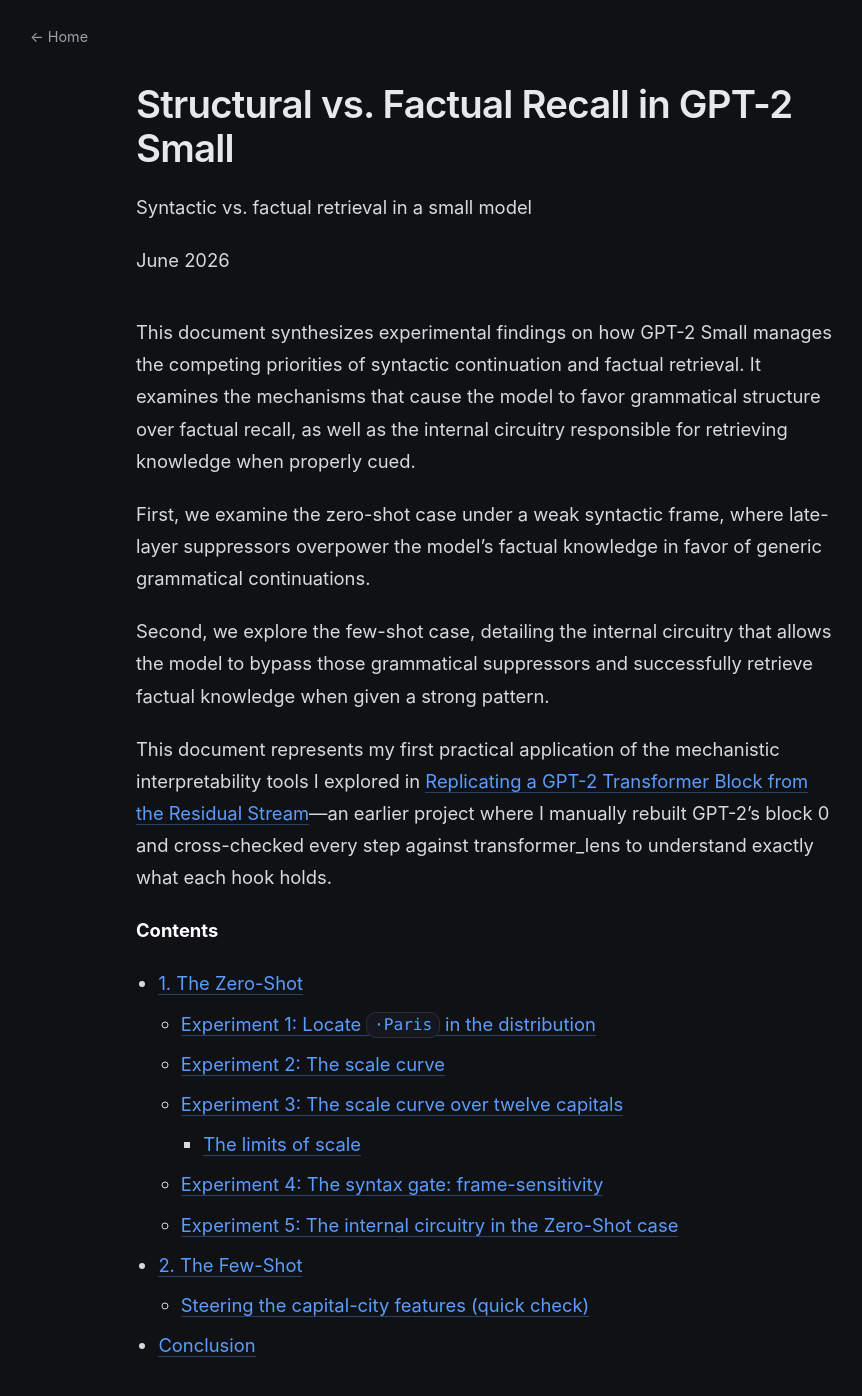
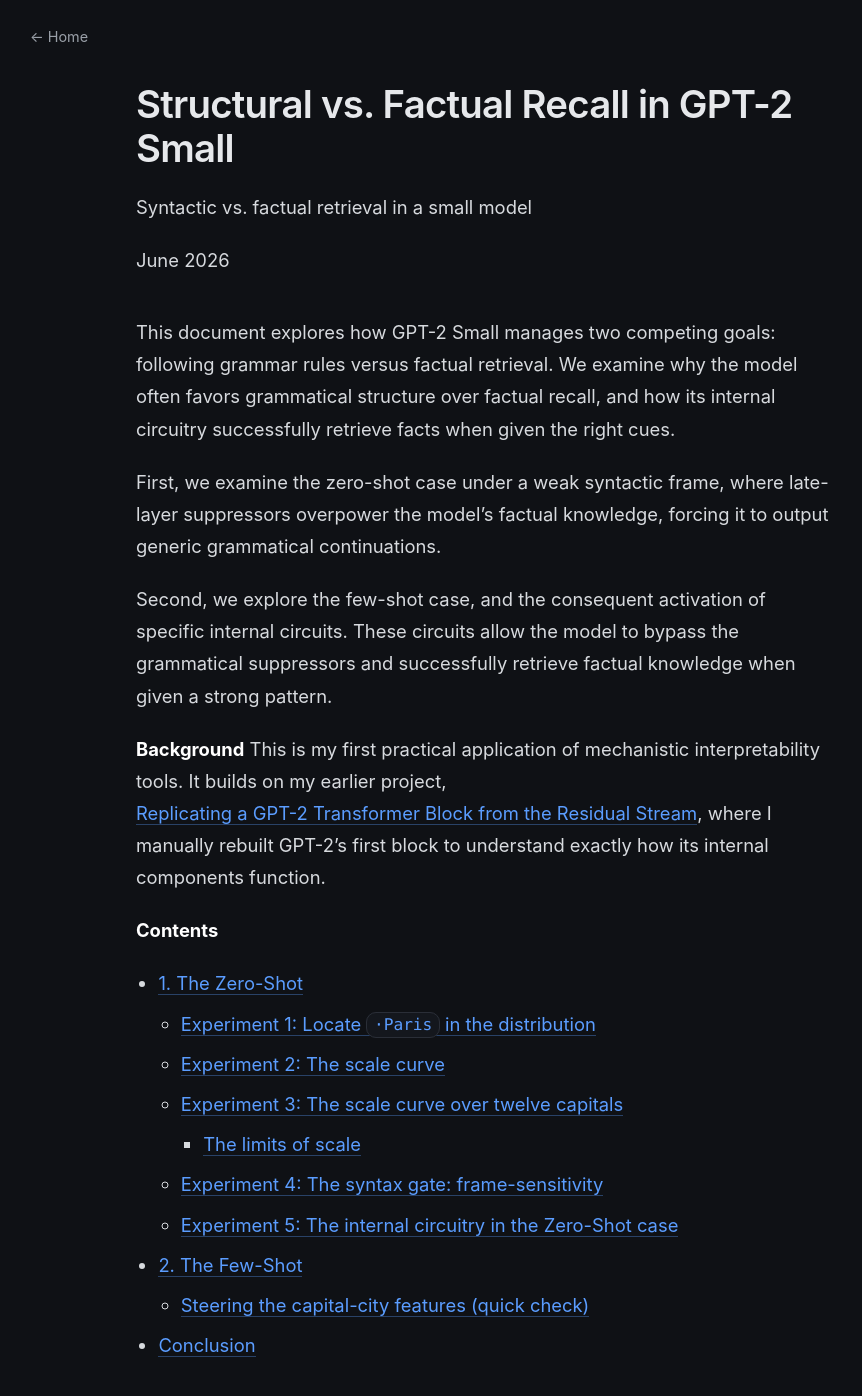
Before and after one commit to rp-playground/rp-playground.github.io, a Jekyll site: the page built from _writing/structure-vs-recall-findings.md, in a window 1280 px wide and 1400 px high. Shown: the top 1396 px of the window, without its empty margins (154-1016 px from the left). Built offline with Jekyll 4.4.1, drawn with Linux system fonts in a browser that asks for light colours.

Commit message:
Revise intro prose and add steering-capitals figures
Tighten the introduction and ship the two steering quick-check images
referenced in the few-shot section.

Co-Authored-By: Claude Opus 4.8 (1M context) <noreply@anthropic.com>

```diff
--- a/_writing/structure-vs-recall-findings.md
+++ b/_writing/structure-vs-recall-findings.md
@@ -13,19 +13,20 @@ published: true
 permalink: /writing/structure-vs-recall-findings/
 ---
 
-This document synthesizes experimental findings on how GPT-2 Small manages the competing priorities of syntactic continuation
-and factual retrieval. It examines the mechanisms that cause the model to favor grammatical structure over factual recall,
-as well as the internal circuitry responsible for retrieving knowledge when properly cued.
+This document explores how GPT-2 Small manages two competing goals: following grammar rules versus factual retrieval.
+We examine why the model often favors grammatical structure over factual recall,
+and how its internal circuitry successfully retrieve facts when given the right cues.
 
 First, we examine the zero-shot case under a weak syntactic frame, where late-layer suppressors
-overpower the model's factual knowledge in favor of generic grammatical continuations.
+overpower the model's factual knowledge, forcing it to output generic grammatical continuations.
 
-Second, we explore the few-shot case, detailing the internal circuitry that allows the model to bypass
-those grammatical suppressors and successfully retrieve factual knowledge when given a strong pattern.
+Second, we explore the few-shot case, and the consequent activation of specific internal circuits.
+These circuits allow the model to bypass the grammatical suppressors and
+successfully retrieve factual knowledge when given a strong pattern.
 
-This document represents my first practical application of the mechanistic interpretability tools I explored in
-[Replicating a GPT-2 Transformer Block from the Residual Stream](/writing/replicating-gpt2-block/)—an earlier project where I manually rebuilt GPT-2’s block 0 and cross-checked every step against
-transformer_lens to understand exactly what each hook holds.
+**Background** This is my first practical application of mechanistic interpretability tools. It builds on my earlier project,
+[Replicating a GPT-2 Transformer Block from the Residual Stream](/writing/replicating-gpt2-block/),
+where I manually rebuilt GPT-2’s first block to understand exactly how its internal components function.
 
 {:.no_toc}
 
```
Also changed, not shown: assets/structure-vs-recall-findings/steering-capitals-1.png (added), assets/structure-vs-recall-findings/steering-capitals-2.png (added).
